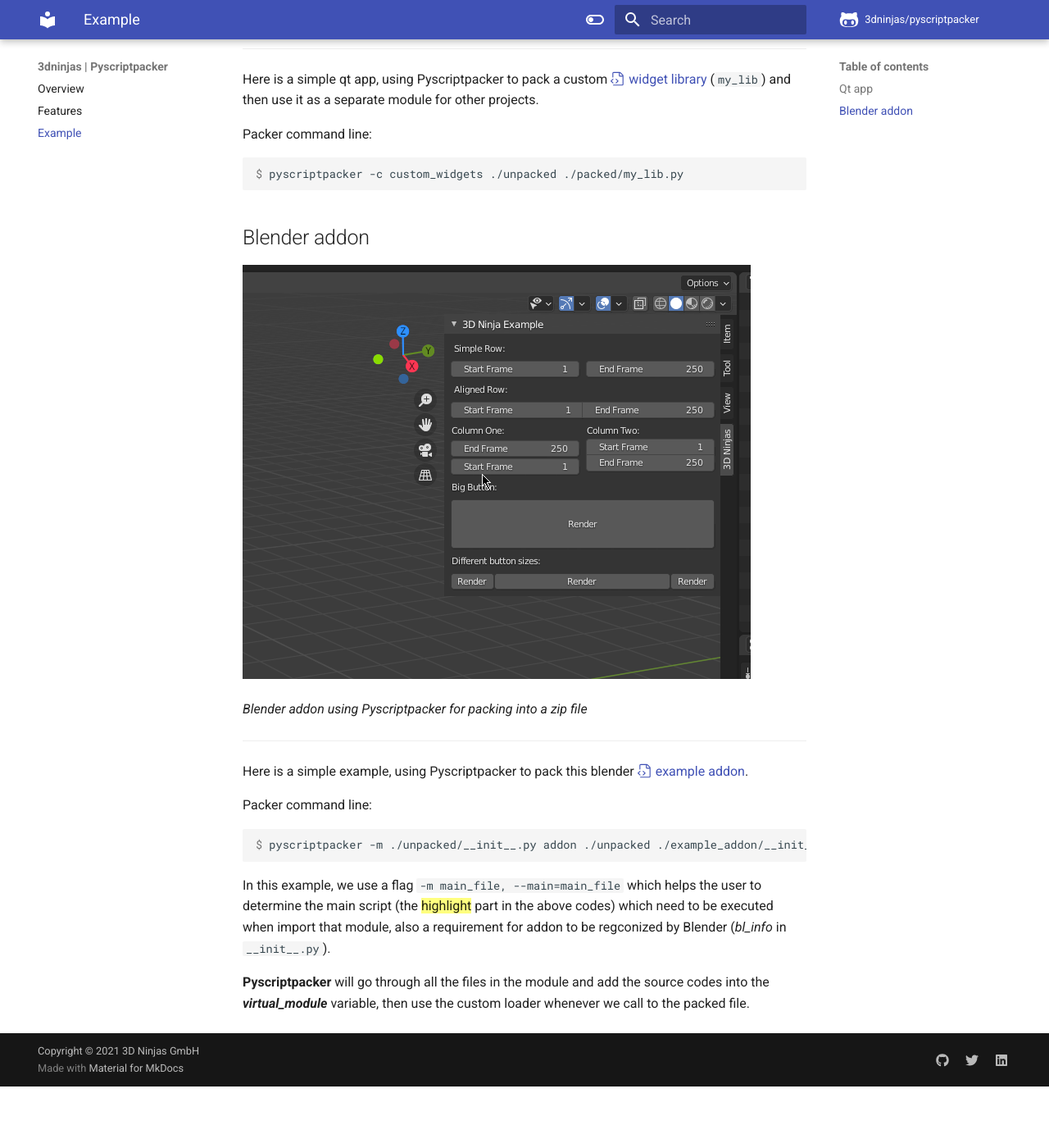
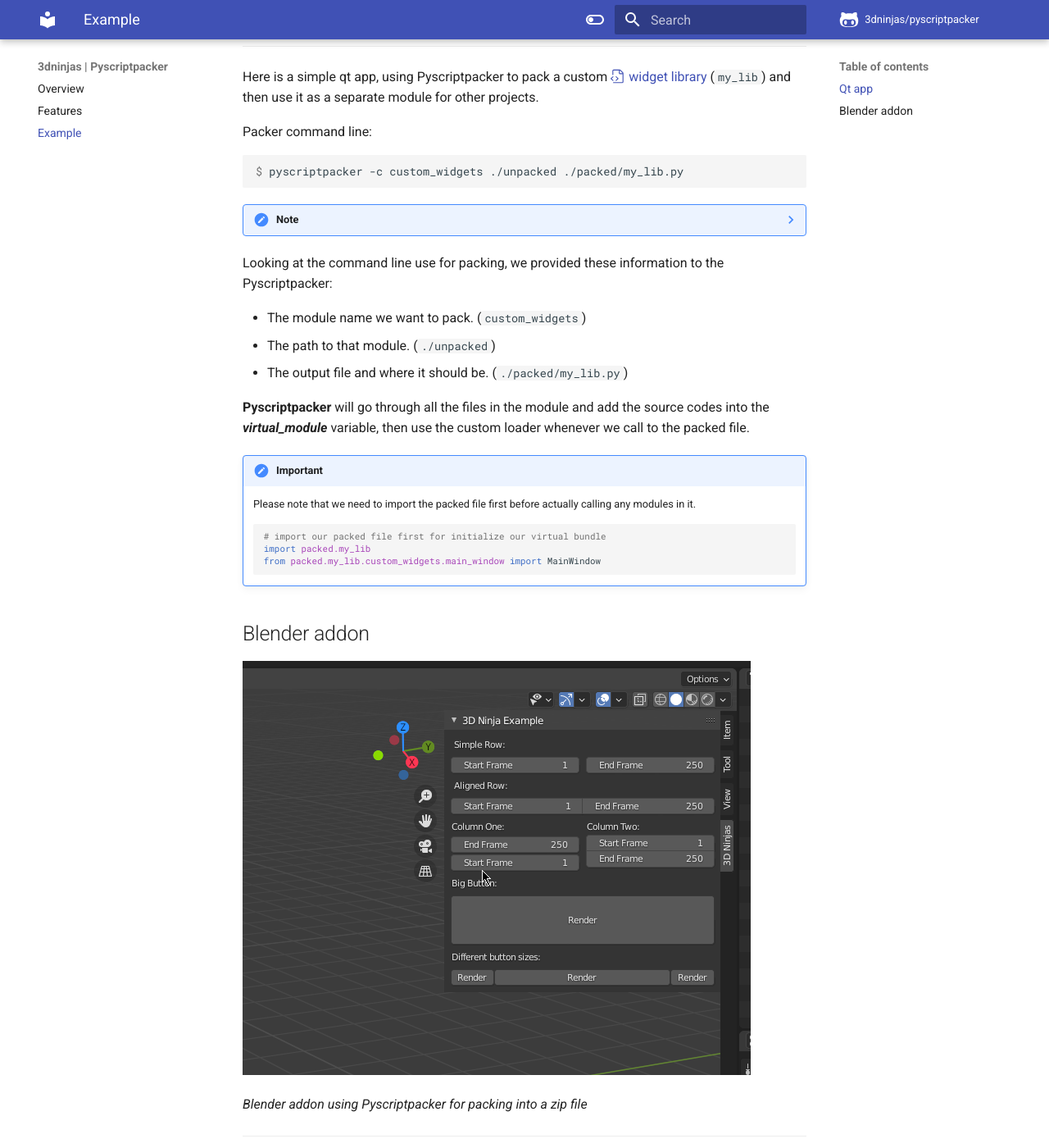
Before and after one commit to coreprocess/pdistx, an MkDocs documentation site: the page built from docs/example.md, in a window 1280 px wide and 1400 px high, scrolled down 650 px. Shown: the whole window at 82% size. Built offline with MkDocs 1.6.1 and Material for MkDocs 9.7.7, drawn with Linux system fonts in a browser that asks for light colours; comment, search, counter and statistics services are not loaded; before the commit the page ends 1975 px from its top, so only the background shows below that; some of the changed text lies outside the part shown.

Commit message:
Fine tuning

````diff
--- a/docs/example.md
+++ b/docs/example.md
@@ -14,6 +14,26 @@ Packer command line:
 $ pyscriptpacker -c custom_widgets ./unpacked ./packed/my_lib.py
 ```
 
+??? note
+    The `-c` flag is used for compression, see [here](/features/#compressing) for more information.
+
+Looking at the command line use for packing, we provided these information to the Pyscriptpacker:
+
+- The module name we want to pack. (`custom_widgets`)
+- The path to that module. (`./unpacked`)
+- The output file and where it should be. (`./packed/my_lib.py`)
+
+**Pyscriptpacker** will go through all the files in the module and add the source codes into the _**virtual_module**_ variable, then use the custom loader whenever we call to the packed file.
+
+!!! important
+    Please note that we need to import the packed file first before actually calling any modules in it.
+
+    ``` python
+    # import our packed file first for initialize our virtual bundle
+    import packed.my_lib
+    from packed.my_lib.custom_widgets.main_window import MainWindow
+    ```
+
 ## Blender addon
 
 ![](./assets/blender_example_addon.png)
@@ -27,9 +47,13 @@ Here is a simple example, using Pyscriptpacker to pack this blender [:octicons-f
 Packer command line:
 
 ``` console
-$ pyscriptpacker -m ./unpacked/__init__.py addon ./unpacked ./example_addon/__init__.py
+$ pyscriptpacker -z packed/addon.zip -m ./unpacked/__init__.py addon ./unpacked ./example_addon/__init__.py
 ```
 
-In this example, we use a flag `-m main_file, --main=main_file` which helps the user to determine the main script (the ==highlight== part in the above codes) which need to be executed when import that module, also a requirement for addon to be regconized by Blender (*bl_info* in `__init__.py`).
+This example is quite similar to the qt example app except:
 
-**Pyscriptpacker** will go through all the files in the module and add the source codes into the _**virtual_module**_ variable, then use the custom loader whenever we call to the packed file.
+- In this example, we use a flag `-m main_file, --main=main_file` which helps the user to determine the main script which need to be executed when import that module, also a requirement for addon to be regconized by Blender (*bl_info* in `__init__.py`).
+- Furthermore, we use [`-z zip_file, --zip=zip_file`](/features/#zipping-output) for zipping our output example addon into a zip file, so we can just take that zip file and release the addon.
+
+!!! warning
+    The `-c, --compress` does not work well when you are trying to deliver a Blender addon due to Blender has to parse the file and look for `bl_info` before actually import the addon.
````
Also changed, not shown: docs/assets/qt_example_app.png, 1 other file.
